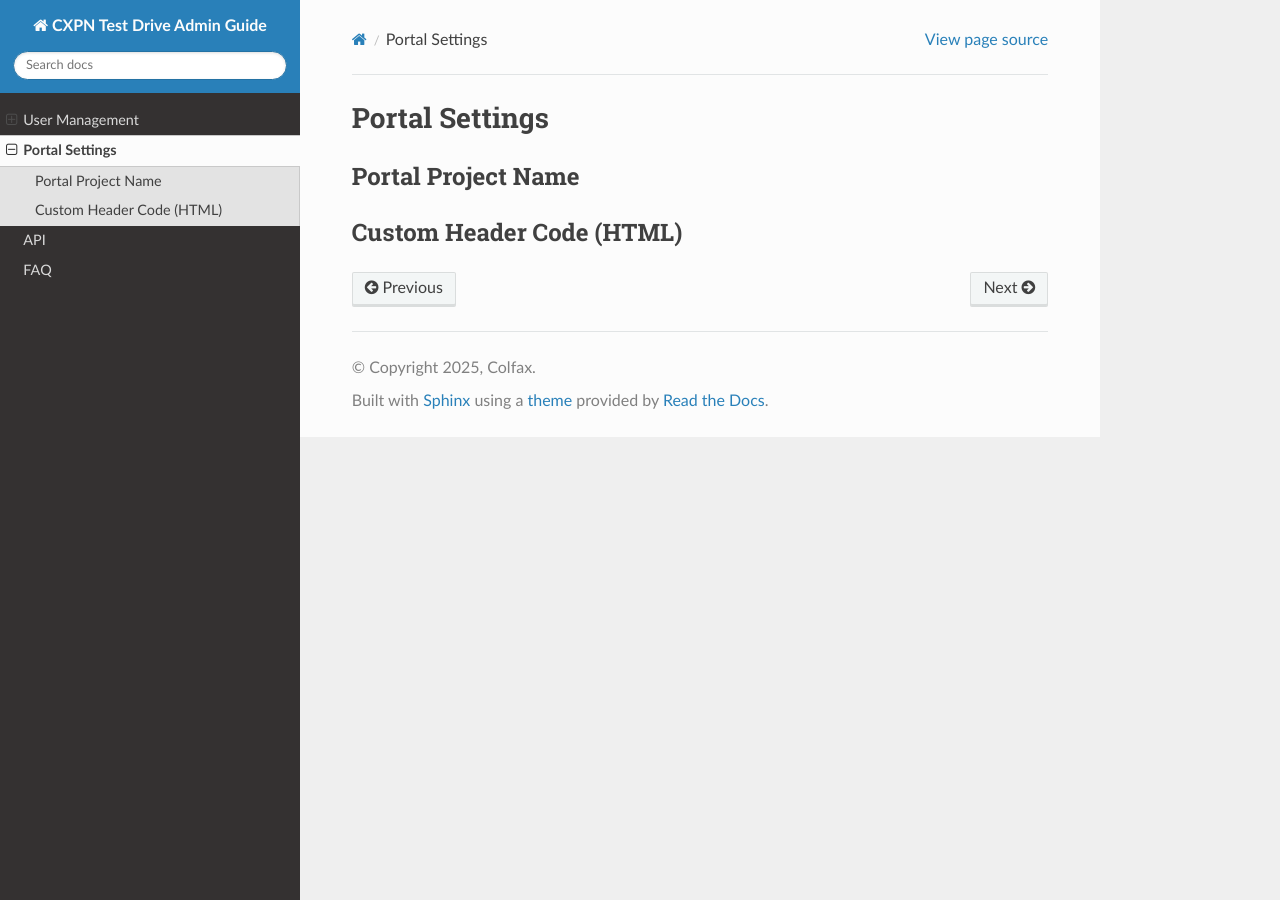
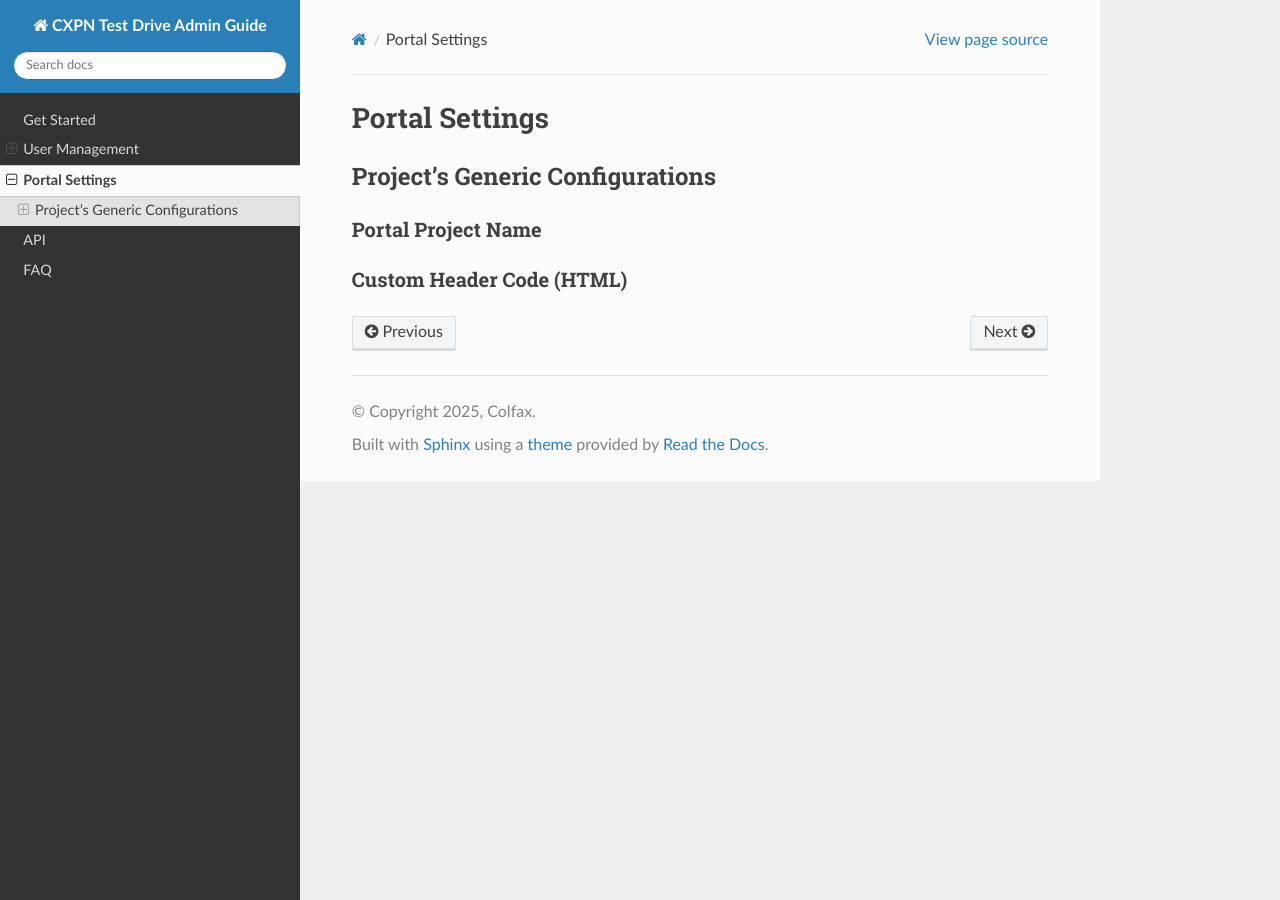
Before and after one commit to ColfaxResearch/cxpn-admin-readthedocs, a Sphinx documentation site: the page built from docs/source/portal-settings.rst, in a window 1280 px wide. Built offline with Sphinx 7.4.7 and the Read the Docs theme 3.1.0, drawn with Linux system fonts in a browser that asks for light colours.

Commit message:
portal-setting content edit.

```diff
--- a/docs/source/portal-settings.rst
+++ b/docs/source/portal-settings.rst
@@ -1,10 +1,13 @@
 Portal Settings
-=======
+===============
 
-.. _settings:
+.. _projectgenericonfigurations:
+
+Project's Generic Configurations
+--------------------------------
 
 Portal Project Name
-------------
+^^^^^^^^^^^^^^^^^^^
 
 Custom Header Code (HTML)
-------------
+^^^^^^^^^^^^^^^^^^^^^^^^^
--- a/docs/source/user-management.rst
+++ b/docs/source/user-management.rst
@@ -4,7 +4,7 @@ User Management
 .. _inviteusers:
 
 Inviting Users
-------------
+--------------
 
 ..
    To use Lumache, first install it using pip:
@@ -14,7 +14,7 @@ Inviting Users
       (.venv) $ pip install lumache
 
 Removing users
-----------------
+--------------
 
 ..
    To retrieve a list of random ingredients,
@@ -35,4 +35,4 @@ Removing users
    ['shells', 'gorgonzola', 'parsley']
 
 Inviting Users
-------------
+--------------
```
Also changed, not shown: docs/source/get-started.rst (+12 -0 lines).
